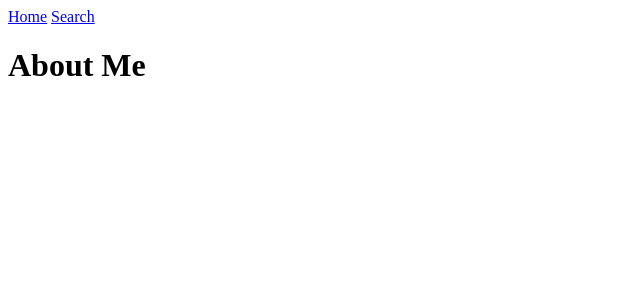
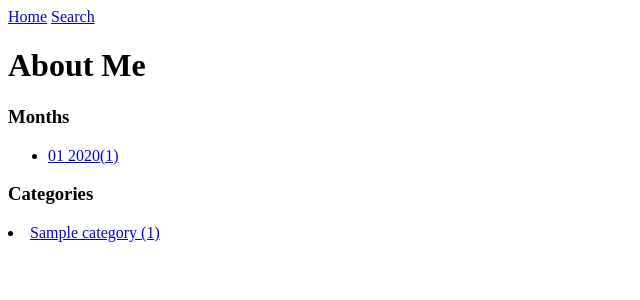
Before and after one commit to schyzeno/myblog, a Flask app: page / in a window 1280 px wide. Shown: the top 300 px of the page, without its empty margins (0-640 px from the left). Run offline with Flask 2, Linux system fonts and the light colour scheme; tables that the repository leaves empty hold one stand-in row (values such as "Sample post").

Commit message:
added query for links and lists on all pages

```diff
--- a/myblog/templates/layout.html
+++ b/myblog/templates/layout.html
@@ -19,4 +19,16 @@
   {% endfor %}
     {% block content %}
     {% endblock %}
+    <div>
+      <h3>Months</h3>
+      <ul>
+      {% for month in links['months'] %}
+        <li><a href="{{url_for('list_posts_by_month',year=month['year'],month=month['month'])}}">{{month['month']}} {{month['year']}}({{month['count']}})</a></li>
+      {% endfor %}
+      </ul>
+      <h3>Categories</h3>
+      {% for cat in links['categories'] %}
+        <li><a href="{{url_for('list_posts_by_category',category=cat['name'])}}">{{cat['name']}} ({{cat['count']}})</a></li>
+      {% endfor %}
+    </div>
 </html>
--- a/myblog/views.py
+++ b/myblog/views.py
@@ -6,7 +6,7 @@ from myblog.models import Post, Category
 
 @app.route('/')
 def index():
-    return render_template('home.html',title='Home')
+    return render_template('home.html',title='Home',links=get_shortcuts())
 
 @app.teardown_appcontext
 def shutdown_session(exception=None):
@@ -25,13 +25,13 @@ def login():
             session['logged_in'] = True
             flash('You were logged in')
             return redirect(url_for('index'))
-    return render_template('login.html', error=error)
+    return render_template('login.html',links=get_shortcuts(), error=error)
 
 @app.route('/logout')
 def logout():
     session.pop('logged_in', None)
     flash('You were logged out')
-    return redirect(url_for('index'))
+    return redirect(url_for('index',links=get_shortcuts()))
 
 @app.route('/add_post', methods=['GET','POST'])
 def add_post():
@@ -45,26 +45,32 @@ def add_post():
                     body=request.form['body'])
         db_session.add(post)
         db_session.commit()
-        return redirect(url_for('view_post',postid=post.id))
-    return render_template('form_post.html')
+        return redirect(url_for('view_post',postid=post.id,links=get_shortcuts()))
+    return render_template('form_post.html',links=get_shortcuts())
 
 @app.route('/post/<postid>')
 def view_post(postid):
     post = db_session.query(Post).filter_by(id=postid).first()
-    return render_template('view_post.html',post=post)
+    return render_template('view_post.html',post=post,links=get_shortcuts())
 
 @app.route('/post/list', defaults={'searchTarget':''})
 @app.route('/post/list/<searchTarget>')
 def list_posts(searchTarget):
     posts = db_session.query(Post).filter(Post.title.contains(searchTarget)).all()
-    return render_template('list_posts.html',posts=posts)
+    return render_template('list_posts.html',posts=posts,links=get_shortcuts())
 
 @app.route('/post/list/categories/<category>')
 def list_posts_by_category(category):
     posts = db_session.query(Post).join(Post.categories).filter(Category.name.ilike('%'+category+'%')).all()
-    return render_template('list_posts.html',posts=posts)
+    return render_template('list_posts.html',posts=posts,links=get_shortcuts())
 
 @app.route('/post/list/year/<year>/month/<month>')
 def list_posts_by_month(year,month):
     posts = db_session.query(Post).filter(func.strftime('%Y-%m',Post.timestamp)==year+'-'+month).all()
-    return render_template('list_posts.html',posts=posts)
+    return render_template('list_posts.html',posts=posts,links=get_shortcuts())
+
+def get_shortcuts():
+    categories = [c._asdict() for c in db_session.query(Category.name, func.count(Category.name).label('count')).group_by(Category.name).all()]
+    months = [month._asdict() for month in db_session.query(func.strftime('%Y',Post.timestamp).label('year'),func.strftime('%m',Post.timestamp).label('month'),func.count(func.strftime('%Y-%m',Post.timestamp)).label('count')).group_by(func.strftime('%Y-%m',Post.timestamp)).all()]
+    links = {'categories':categories,'months':months}
+    return links
```
